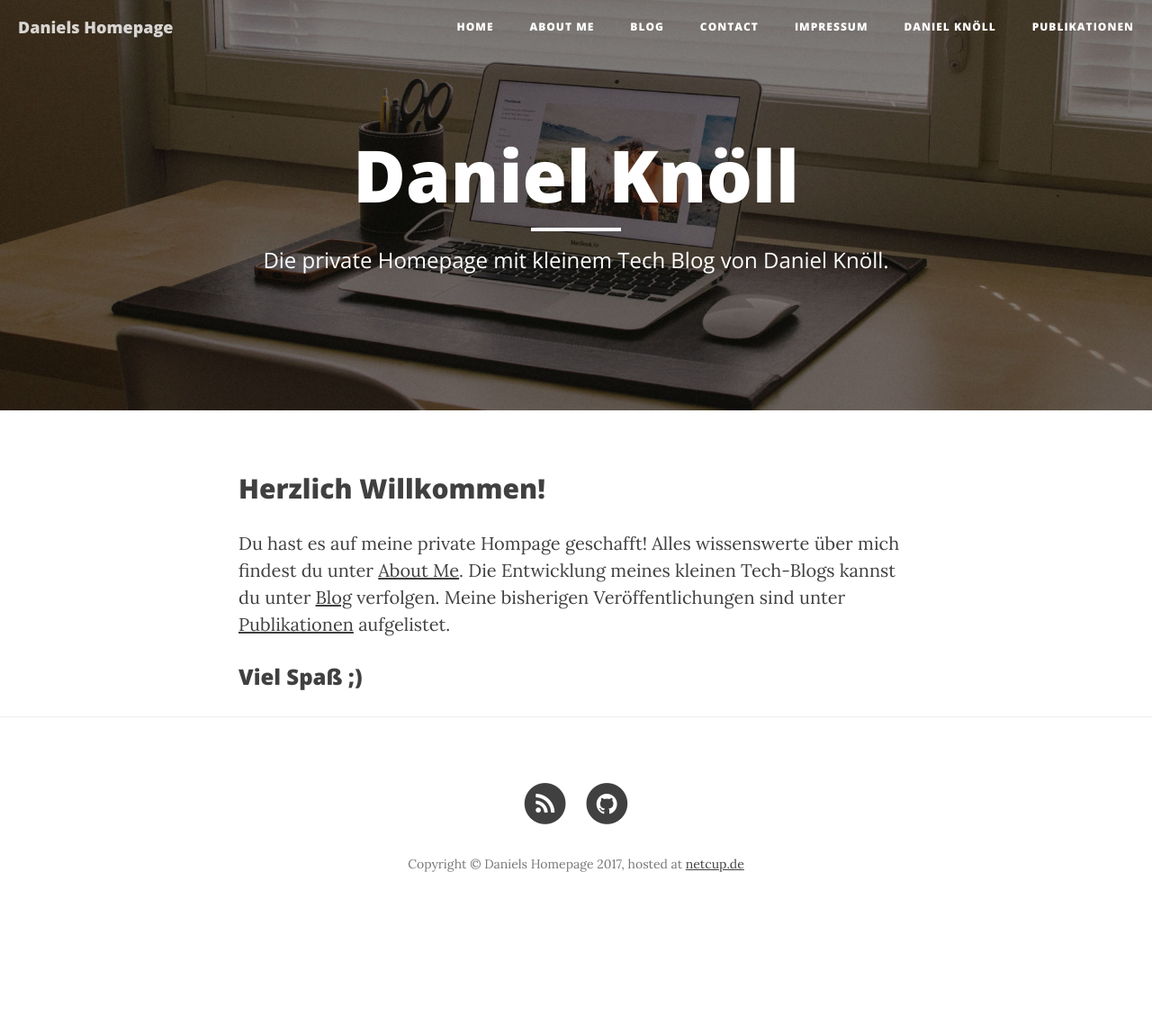
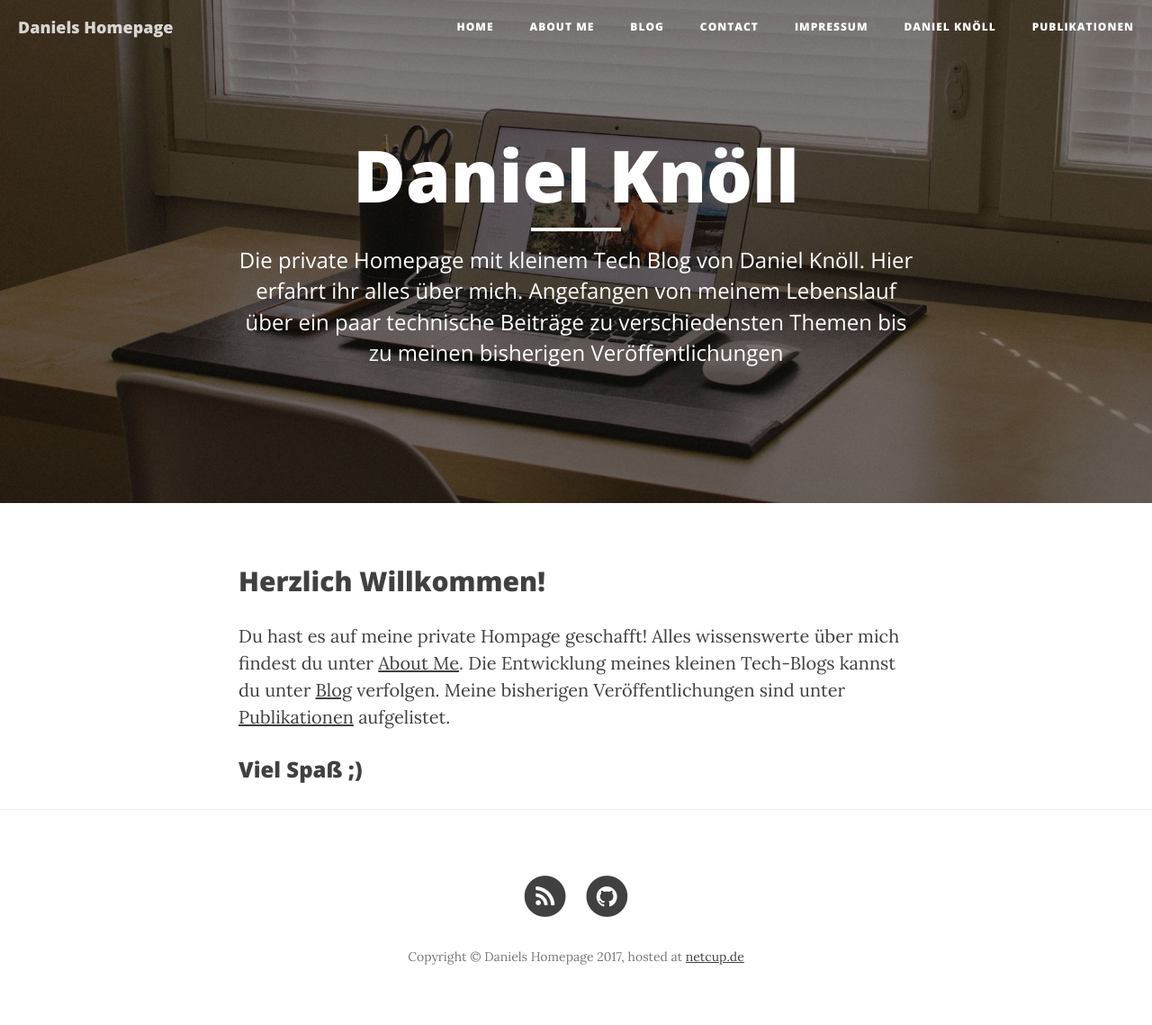
Before and after one commit to Danny4927/danny4927.github.io, a Jekyll site: the page built from index.md, in a window 1280 px wide. Shown: the whole page at 90% size. Built offline with Jekyll 4.4.1, drawn with Linux system fonts in a browser that asks for light colours; nearby versions of some CDN libraries; before the commit the page ends 1036 px from its top, so only the background shows below that.

Commit message:
changed description

```diff
--- a/index.md
+++ b/index.md
@@ -1,7 +1,8 @@
 ---
 title: Daniel Knöll
 layout: page
-description: "Die private Homepage mit kleinem Tech Blog von Daniel Knöll."
+subtitle:   "Die private Homepage mit kleinem Tech Blog von Daniel Knöll"
+description: "Die private Homepage mit kleinem Tech Blog von Daniel Knöll. Hier erfahrt ihr alles über mich. Angefangen von meinem Lebenslauf über ein paar technische Beiträge zu verschiedensten Themen bis zu meinen bisherigen Veröffentlichungen"
 header-img: "img/home-bg.jpg"
 
 ---
```
